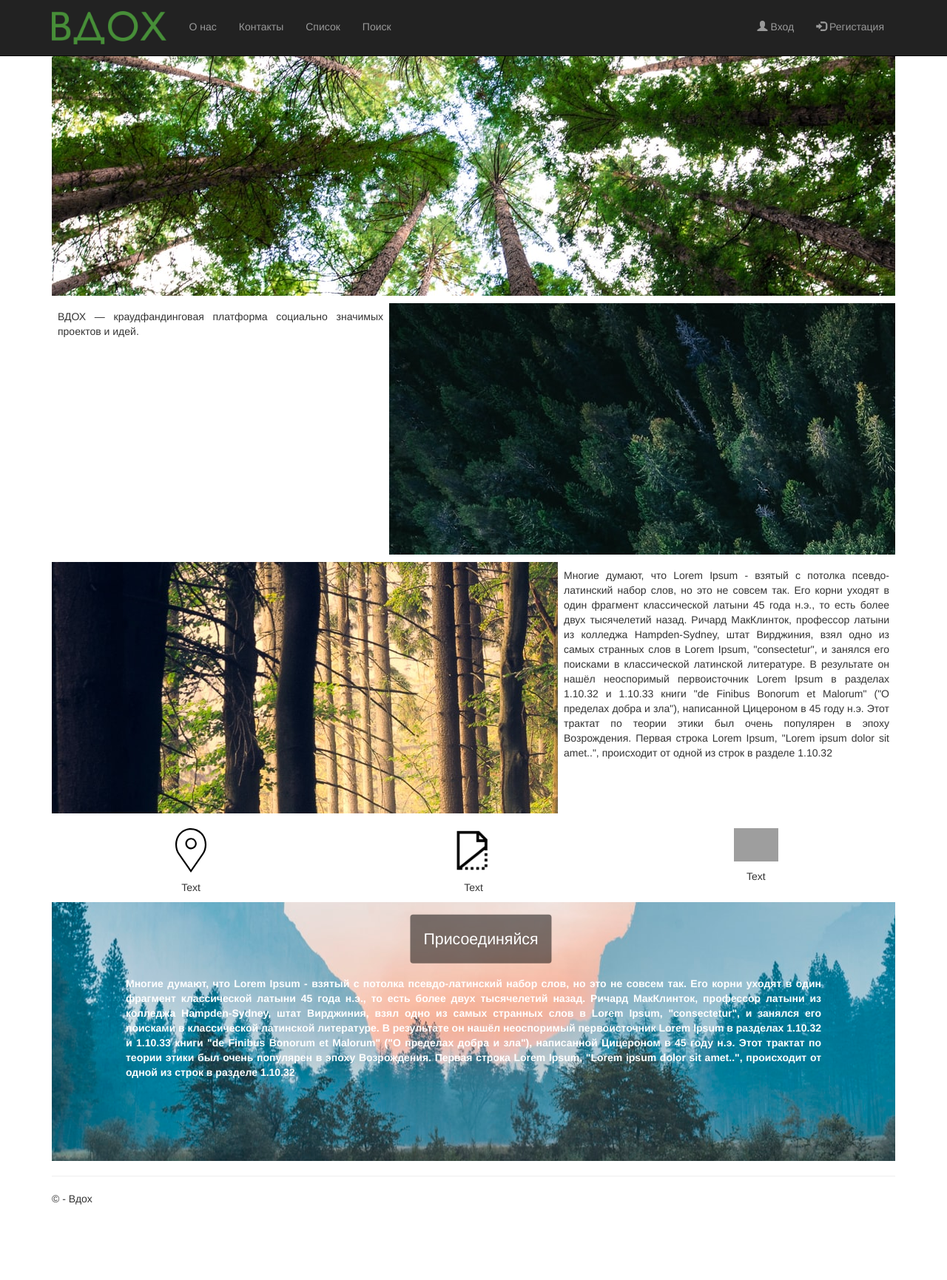
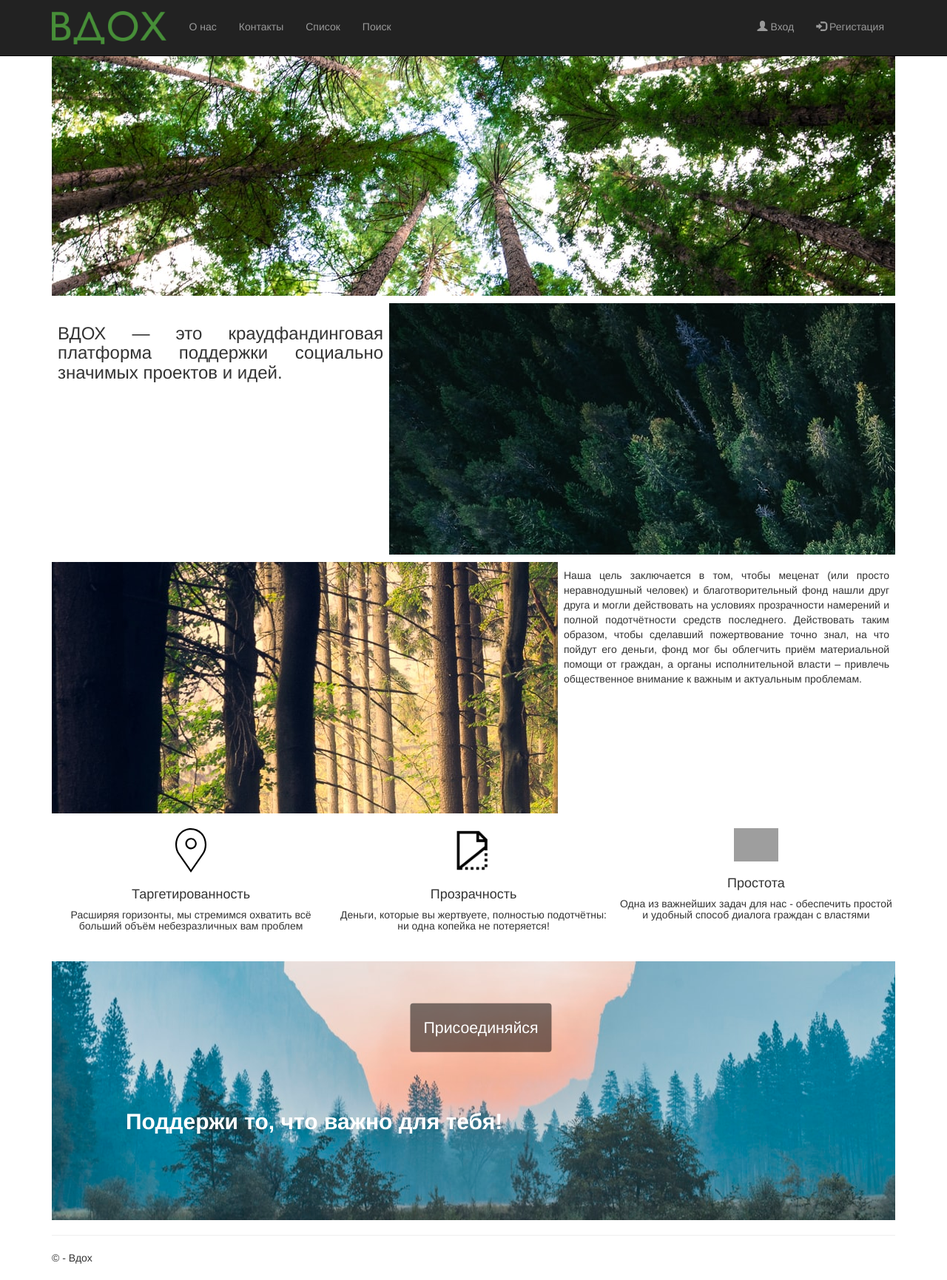
Before and after one commit to TGC-T/crowd, a Flask app: page / in a window 1280 px wide. Shown: the whole page at 74% size. Before the commit the page ends 1629 px from the top, so only its background shows below. Run offline with Flask 2, Linux system fonts and the light colour scheme; some libraries are stand-ins or nearby versions; grey boxes are pictures that could not be loaded.

Commit message:
Update title.html

```diff
--- a/templates/title.html
+++ b/templates/title.html
@@ -10,47 +10,38 @@
 	<div class="my-container">
 		<div class="image" style="float: right; background-image: url('static/content/img2.jpg');"></div>
 		<div class="text">
-			<p>ВДОХ — краудфандинговая платформа социально значимых проектов и идей. </p>
+			<h3><p>ВДОХ — это краудфандинговая платформа поддержки социально значимых проектов и идей.</p></h3>
 		</div>
 		<div class="clearfix"></div>
 	</div>
 	<div class="my-container">
 		<div class="image" style="float: left; background-image: url('static/content/img3.jpg');"></div>
 		<div class="text">
-			<p>Многие думают, что Lorem Ipsum - взятый с потолка псевдо-латинский набор слов, но это не совсем так. Его
-				корни уходят в один фрагмент классической латыни 45 года н.э., то есть более двух тысячелетий назад.
-				Ричард МакКлинток, профессор латыни из колледжа Hampden-Sydney, штат Вирджиния, взял одно из самых
-				странных слов в Lorem Ipsum, "consectetur", и занялся его поисками в классической латинской литературе.
-				В результате он нашёл неоспоримый первоисточник Lorem Ipsum в разделах 1.10.32 и 1.10.33 книги "de
-				Finibus Bonorum et Malorum" ("О пределах добра и зла"), написанной Цицероном в 45 году н.э. Этот трактат
-				по теории этики был очень популярен в эпоху Возрождения. Первая строка Lorem Ipsum, "Lorem ipsum dolor
-				sit amet..", происходит от одной из строк в разделе 1.10.32</p>
+			<p>Наша цель заключается в том, чтобы меценат (или просто неравнодушный человек) и благотворительный фонд нашли друг друга и могли действовать на условиях прозрачности намерений и полной подотчётности средств последнего. Действовать таким образом, чтобы сделавший пожертвование точно знал, на что пойдут его деньги, фонд мог бы облегчить приём материальной помощи от граждан, а органы исполнительной власти – привлечь общественное внимание к важным и актуальным проблемам.</p>
 		</div>
 	</div>
 	<div class="heading" style="margin-bottom: 10px;">
 		<div class="col1">
 			<img src="static/content/geolocation.svg" width="60px"></img>
-			<p>Text</p>
+			<p><h4>Таргетированность</h4></p>
+			<h5>Расширяя горизонты, мы стремимся охватить всё больший объём небезразличных вам проблем</h5>
 		</div>
 		<div class="col2">
 			<img src="static/content/transparent.png" width="60px"></img>
-			<p>Text</p>
+			<p><h4>Прозрачность</h4></p>
+			<h5>Деньги, которые вы жертвуете, полностью подотчётны:<p>ни одна копейка не потеряется!</p></h5>
 		</div>
 		<div class="col3">
 			<img src="static/content/circle.svg" width="60px"></img>
-			<p>Text</p>
+			<p><h4>Простота</h4></p>
+			<h5>Одна из важнейших задач для нас - обеспечить простой и удобный способ диалога граждан с властями</h5>
 		</div>
-	</div>
+	</div><br><br><br><br>
 	<div class="my-container bottom-text" style="background-image: url('static/content/img4.jpg');">
+		<br><br>
 		<div class="bottom-button"><a href="{{ url_for('getall') }}">Присоединяйся</a></div>
-		<p><b>Многие думают, что Lorem Ipsum - взятый с потолка псевдо-латинский набор слов, но это не совсем так. Его
-			корни уходят в один фрагмент классической латыни 45 года н.э., то есть более двух тысячелетий назад. Ричард
-			МакКлинток, профессор латыни из колледжа Hampden-Sydney, штат Вирджиния, взял одно из самых странных слов в
-			Lorem Ipsum, "consectetur", и занялся его поисками в классической латинской литературе. В результате он
-			нашёл неоспоримый первоисточник Lorem Ipsum в разделах 1.10.32 и 1.10.33 книги "de Finibus Bonorum et
-			Malorum" ("О пределах добра и зла"), написанной Цицероном в 45 году н.э. Этот трактат по теории этики был
-			очень популярен в эпоху Возрождения. Первая строка Lorem Ipsum, "Lorem ipsum dolor sit amet..", происходит
-			от одной из строк в разделе 1.10.32</b></p>
+		<br><br>
+		<h2><p><b>Поддержи то, что важно для тебя!</b></p></h2>
 	</div>
 </div>
 {% endblock %}
```
